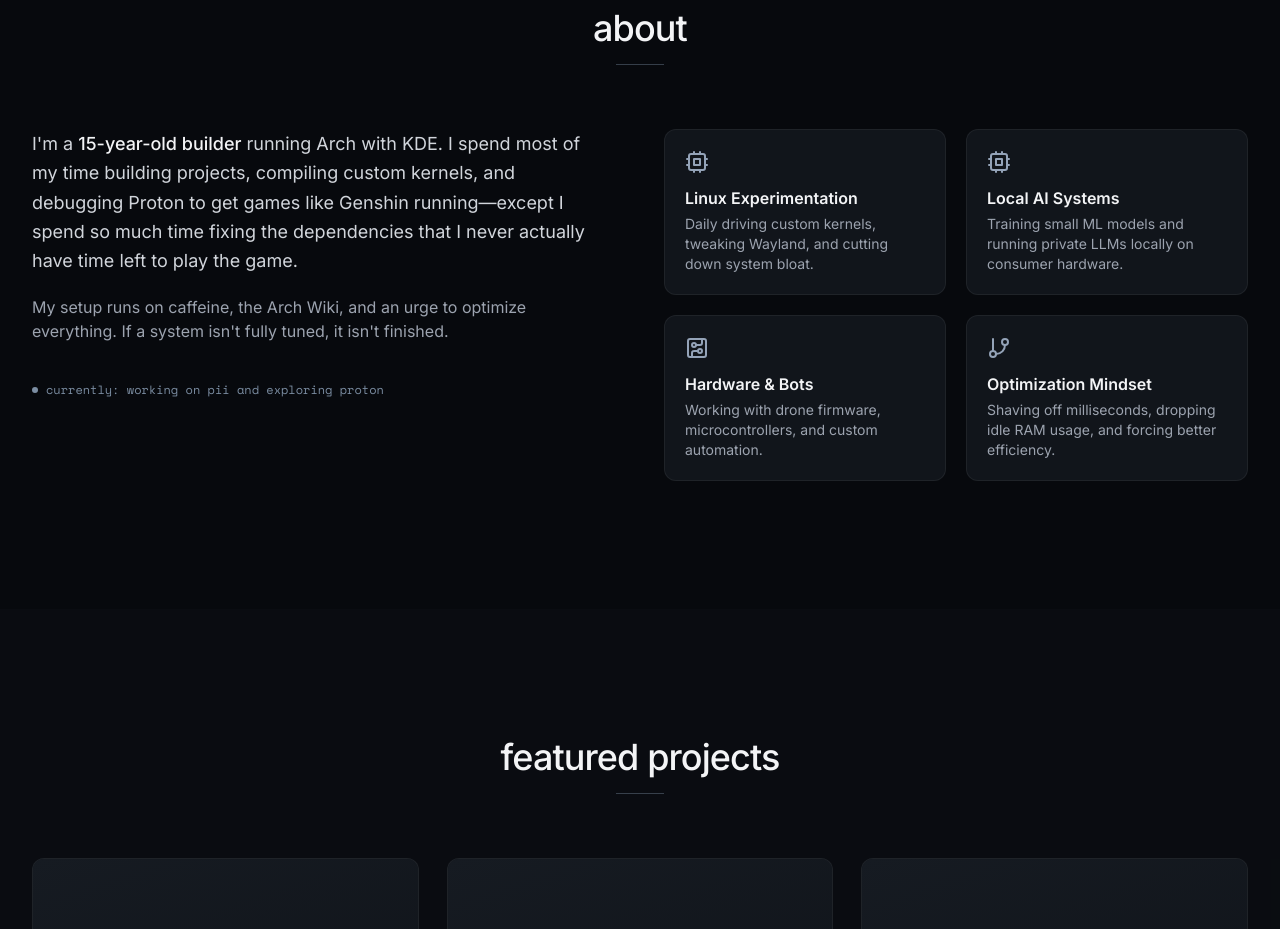
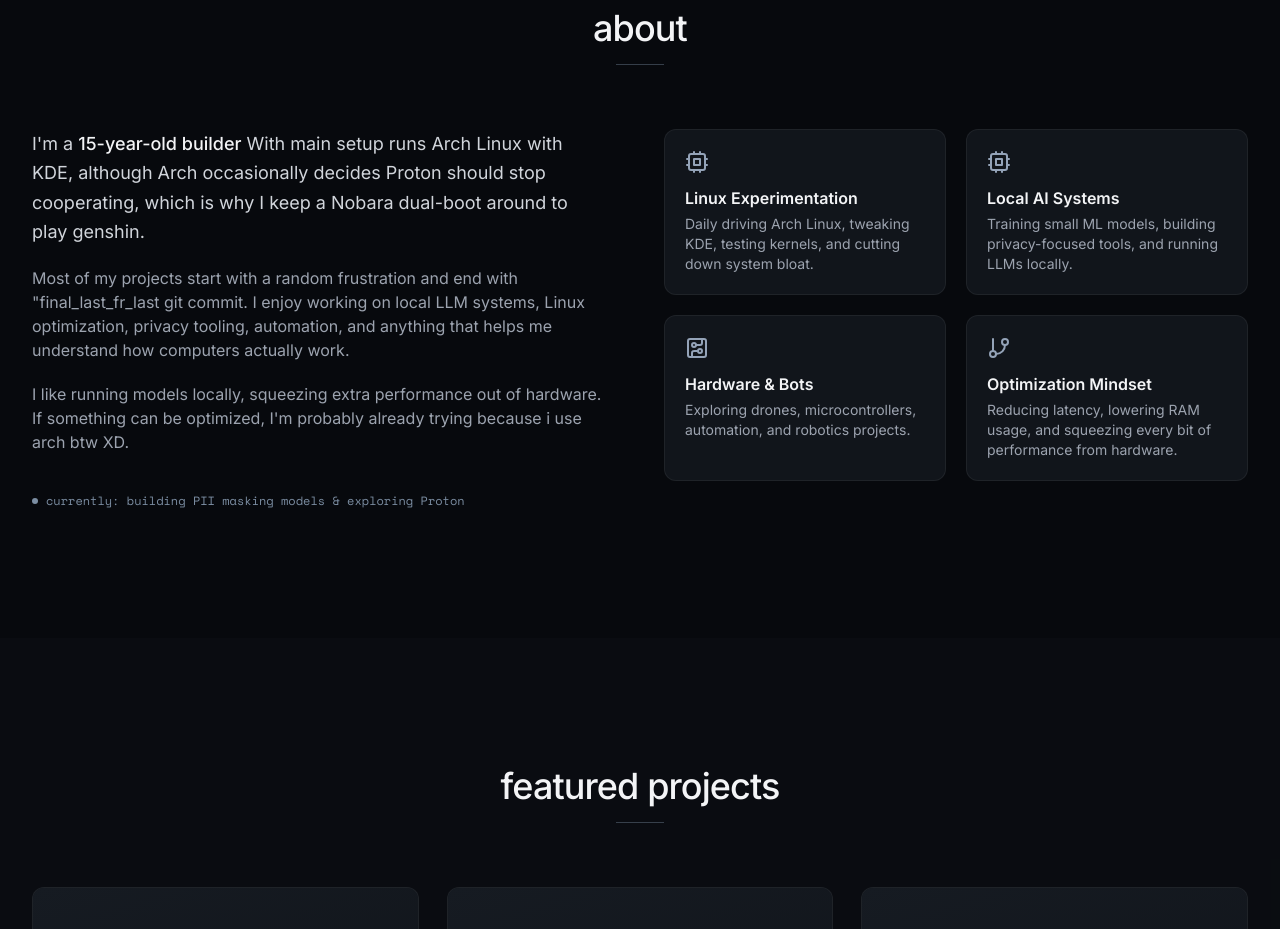
Before and after one commit to Erox-02/portfolio, a React (Vite) app: page / in a window 1280 px wide. Shown: the part 920-1849 px from the top of the page. Built offline with nearby package versions, Linux system fonts and the light colour scheme.

Commit message:
Refactor About component content and layout
Updated descriptions and titles for about points in the About component. Enhanced personal introduction and current projects.

```diff
--- a/src/components/About.jsx
+++ b/src/components/About.jsx
@@ -7,22 +7,22 @@ const aboutPoints = [
   {
     icon: Cpu,
     title: 'Linux Experimentation',
-    desc: 'Daily driving custom kernels, tweaking Wayland, and cutting down system bloat.'
+    desc: 'Daily driving Arch Linux, tweaking KDE, testing kernels, and cutting down system bloat.'
   },
   {
     icon: Cpu,
     title: 'Local AI Systems',
-    desc: 'Training small ML models and running private LLMs locally on consumer hardware.'
+    desc: 'Training small ML models, building privacy-focused tools, and running LLMs locally.'
   },
   {
     icon: CircuitBoard,
     title: 'Hardware & Bots',
-    desc: 'Working with drone firmware, microcontrollers, and custom automation.'
+    desc: 'Exploring drones, microcontrollers, automation, and robotics projects.'
   },
   {
     icon: GitBranch,
     title: 'Optimization Mindset',
-    desc: 'Shaving off milliseconds, dropping idle RAM usage, and forcing better efficiency.'
+    desc: 'Reducing latency, lowering RAM usage, and squeezing every bit of performance from hardware.'
   },
 ];
 
@@ -38,11 +38,17 @@ const About = () => {
           animate={controls}
           variants={{
             hidden: { opacity: 0, y: 30 },
-            visible: { opacity: 1, y: 0, transition: { duration: 0.5 } },
+            visible: {
+              opacity: 1,
+              y: 0,
+              transition: { duration: 0.5 },
+            },
           }}
           className="max-w-2xl mx-auto text-center mb-16"
         >
-          <h2 className="text-3xl md:text-4xl font-medium tracking-tight">about</h2>
+          <h2 className="text-3xl md:text-4xl font-medium tracking-tight">
+            about
+          </h2>
           <div className="w-12 h-px bg-accent-muted/40 mx-auto mt-4 mb-6" />
         </motion.div>
 
@@ -55,17 +61,34 @@ const About = () => {
             className="space-y-5 max-w-xl mx-auto lg:mx-0"
           >
             <p className="text-text-secondary text-lg leading-relaxed">
-              I'm a <span className="text-text-primary font-medium">15-year-old builder</span> running Arch with KDE.
-              I spend most of my time building projects, compiling custom kernels, and debugging Proton to get games like Genshin running—except I spend so much time fixing the dependencies that I never actually have time left to play the game.
+              I'm a{' '}
+              <span className="text-text-primary font-medium">
+                15-year-old builder
+              </span>{' '}
+              With main setup runs Arch Linux with KDE, although Arch
+              occasionally decides Proton should stop cooperating,
+              which is why I keep a Nobara dual-boot around to play genshin.
             </p>
+
             <p className="text-text-tertiary">
-              My setup runs on caffeine, the Arch Wiki, and an urge to optimize everything.
-              If a system isn't fully tuned, it isn't finished.
+              Most of my projects start with a random frustration and end
+              with "final_last_fr_last git commit. I enjoy working on local
+              LLM systems, Linux optimization, privacy tooling, automation,
+              and anything that helps me understand how computers actually work.
             </p>
+
+            <p className="text-text-tertiary">
+              I like running models locally, squeezing extra performance
+              out of hardware. If something can be optimized, I'm probably
+              already trying because i use arch btw XD.
+            </p>
+
             <div className="pt-3">
               <div className="inline-flex items-center gap-2 text-xs font-mono text-accent-muted">
                 <span className="w-1.5 h-1.5 bg-accent-muted rounded-full"></span>
-                <span>currently: working on pii and exploring proton</span>
+                <span>
+                  currently: building PII masking models & exploring Proton
+                </span>
               </div>
             </div>
           </motion.div>
@@ -81,8 +104,14 @@ const About = () => {
                 className="bg-surface-1 rounded-xl border border-border p-5 hover:border-accent-muted/20 transition-all"
               >
                 <point.icon className="text-accent-soft w-6 h-6 mb-3" />
-                <h3 className="font-semibold text-text-primary mb-1">{point.title}</h3>
-                <p className="text-text-tertiary text-sm">{point.desc}</p>
+
+                <h3 className="font-semibold text-text-primary mb-1">
+                  {point.title}
+                </h3>
+
+                <p className="text-text-tertiary text-sm">
+                  {point.desc}
+                </p>
               </motion.div>
             ))}
           </div>
```
